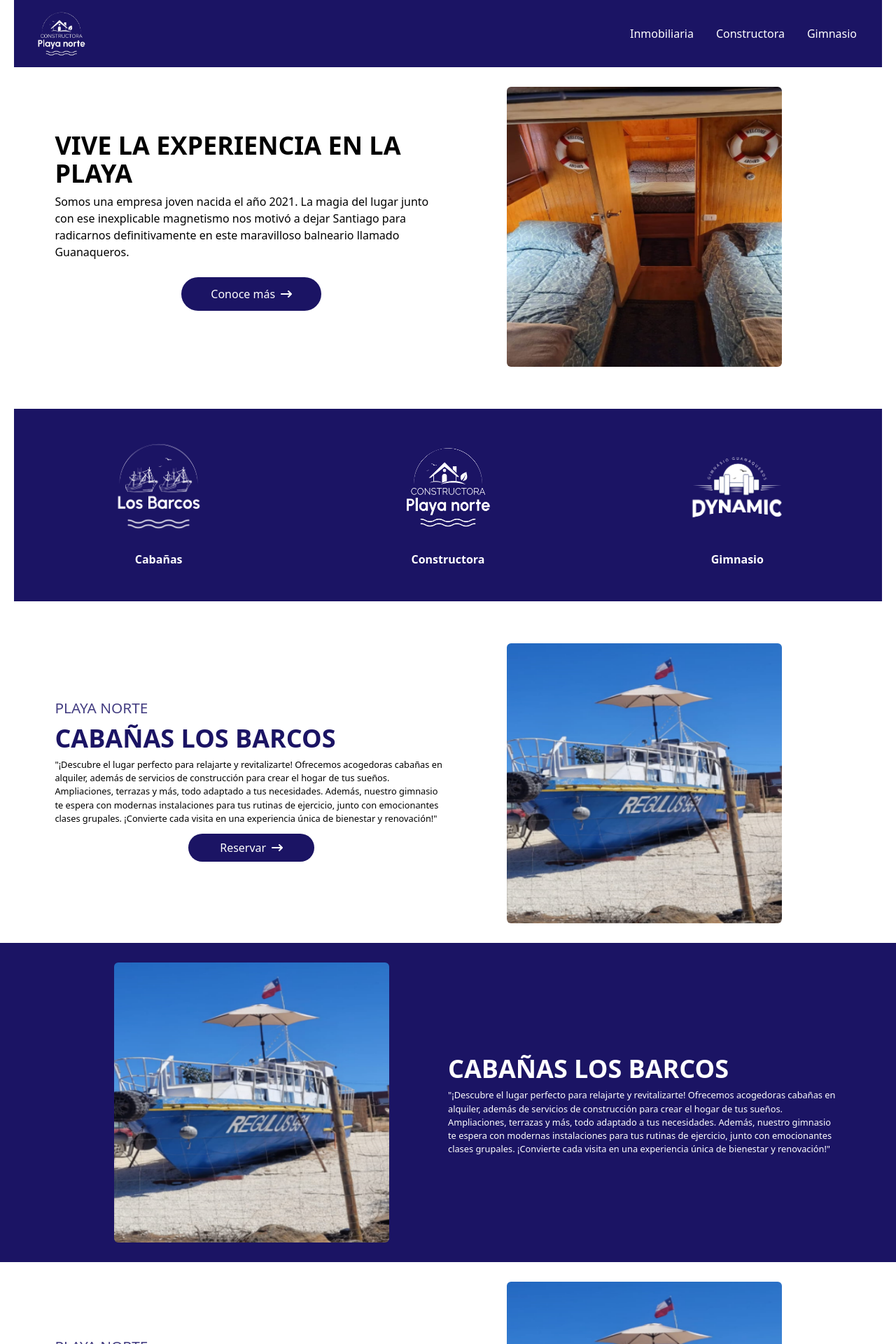
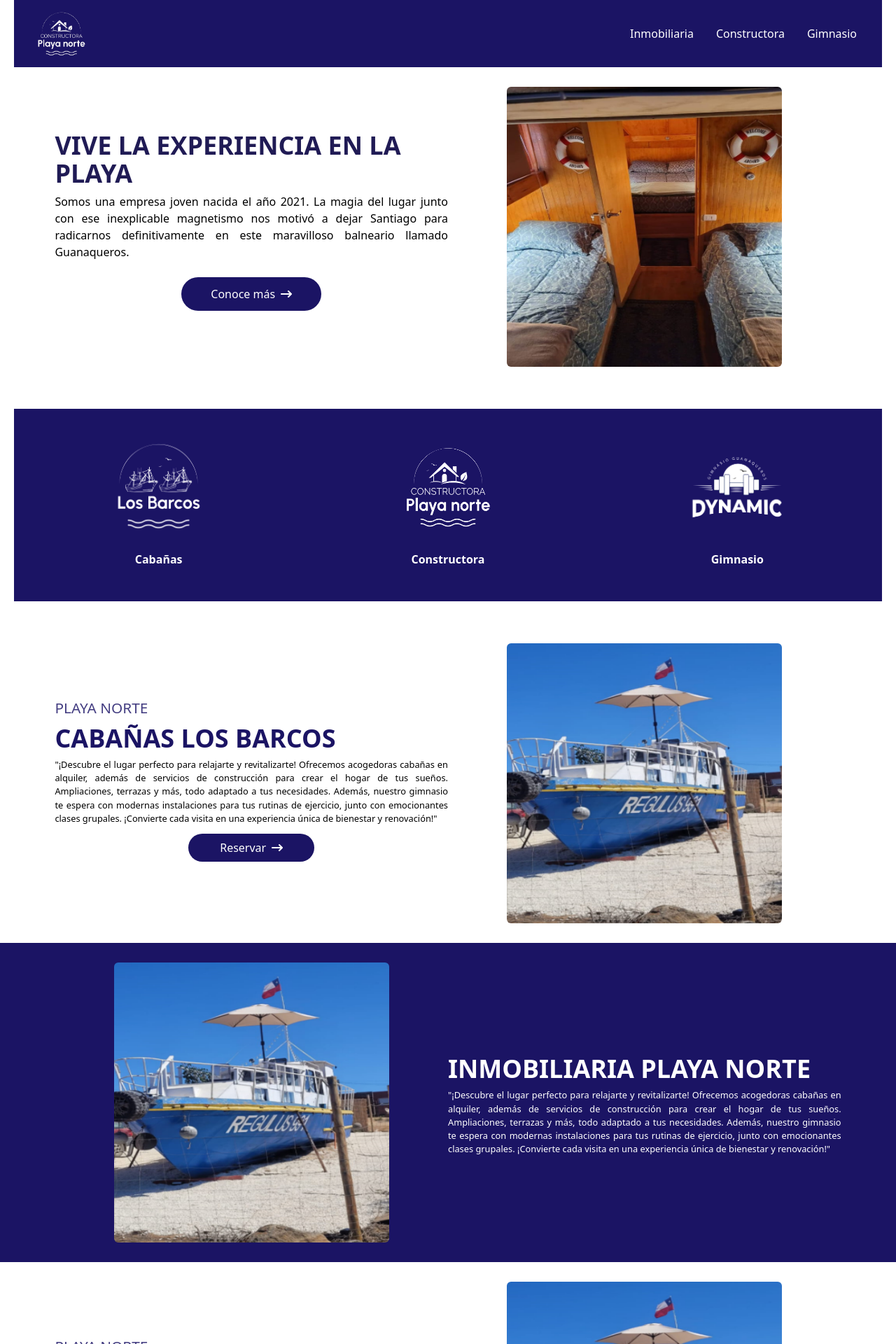
Before and after one commit to Joelherr09/cabana, a React (Create React App) app: page / in a window 1280 px wide. Shown: the top 1920 px of the page at 70% size. Built offline with nearby package versions, Linux system fonts and the light colour scheme.

Commit message:
act justify

```diff
--- a/src/components/Hero.jsx
+++ b/src/components/Hero.jsx
@@ -7,8 +7,8 @@ const Hero = () => {
     <div className='w-full py-3 px-4'>
         <div className='max-w-[1240px] md:w-[90%] mx-auto grid md:grid-cols-2'>
             <div className='flex flex-col justify-center'>
-                <h1 className='md:text-4xl sm:text-3xl text-2xl py-2 uppercase font-bold'>Vive La Experiencia En La Playa</h1>
-                <p>Somos una empresa joven nacida el año 2021. La magia del lugar junto con ese inexplicable magnetismo nos motivó a dejar Santiago para radicarnos definitivamente en este maravilloso balneario llamado Guanaqueros.</p>
+                <h1 className='md:text-4xl sm:text-3xl text-2xl text-[#201b55] py-2 uppercase font-bold'>Vive La Experiencia En La Playa</h1>
+                <p className='text-justify'>Somos una empresa joven nacida el año 2021. La magia del lugar junto con ese inexplicable magnetismo nos motivó a dejar Santiago para radicarnos definitivamente en este maravilloso balneario llamado Guanaqueros.</p>
                 <button className='bg-[#1b1464] w-[200px] rounded-[2rem] font-medium my-6 mx-auto py-3 text-white flex items-center justify-center gap-2'>Conoce más <FaArrowRightLong/></button>
             </div>
             <img className='md:w-[70%] sm:md:w-[50%] w-[90%] h-[400px] mx-auto my-4 rounded-md' src={hero} alt="/" />
--- a/src/components/SectionConstructora.jsx
+++ b/src/components/SectionConstructora.jsx
@@ -9,8 +9,8 @@ const SectionConstructora = () => {
             <img className='md:w-[70%] sm:md:w-[50%] w-[90%] h-[400px] mx-auto my-4 rounded-md' src={hero} alt="/" />
 
             <div className='flex flex-col justify-center'>
-                <h1 className='md:text-4xl sm:text-3xl text-3xl text-white py-2 uppercase font-bold'>Cabañas Los Barcos</h1>
-                <p className='text-[0.8rem]'>"¡Descubre el lugar perfecto para relajarte y revitalizarte! Ofrecemos acogedoras cabañas en alquiler, además de servicios de construcción para crear el hogar de tus sueños. Ampliaciones, terrazas y más, todo adaptado a tus necesidades. Además, nuestro gimnasio te espera con modernas instalaciones para tus rutinas de ejercicio, junto con emocionantes clases grupales. ¡Convierte cada visita en una experiencia única de bienestar y renovación!"</p>
+                <h1 className='md:text-4xl sm:text-3xl text-3xl text-white py-2 uppercase font-bold'>Inmobiliaria Playa Norte</h1>
+                <p className='text-[0.8rem] text-justify'>"¡Descubre el lugar perfecto para relajarte y revitalizarte! Ofrecemos acogedoras cabañas en alquiler, además de servicios de construcción para crear el hogar de tus sueños. Ampliaciones, terrazas y más, todo adaptado a tus necesidades. Además, nuestro gimnasio te espera con modernas instalaciones para tus rutinas de ejercicio, junto con emocionantes clases grupales. ¡Convierte cada visita en una experiencia única de bienestar y renovación!"</p>
             </div>
         </div>
     </div>
--- a/src/components/SectionLosBarcos.jsx
+++ b/src/components/SectionLosBarcos.jsx
@@ -9,7 +9,7 @@ const SectionLosBarcos = () => {
             <div className='flex flex-col justify-center'>
                 <h2 className='text-[1.3rem] text-bold text-[#443e82]'>PLAYA NORTE</h2>
                 <h1 className='md:text-4xl sm:text-3xl text-3xl text-[#1b1464] py-2 uppercase font-bold'>Cabañas Los Barcos</h1>
-                <p className='text-[0.8rem]'>"¡Descubre el lugar perfecto para relajarte y revitalizarte! Ofrecemos acogedoras cabañas en alquiler, además de servicios de construcción para crear el hogar de tus sueños. Ampliaciones, terrazas y más, todo adaptado a tus necesidades. Además, nuestro gimnasio te espera con modernas instalaciones para tus rutinas de ejercicio, junto con emocionantes clases grupales. ¡Convierte cada visita en una experiencia única de bienestar y renovación!"</p>
+                <p className='text-[0.8rem] text-justify'>"¡Descubre el lugar perfecto para relajarte y revitalizarte! Ofrecemos acogedoras cabañas en alquiler, además de servicios de construcción para crear el hogar de tus sueños. Ampliaciones, terrazas y más, todo adaptado a tus necesidades. Además, nuestro gimnasio te espera con modernas instalaciones para tus rutinas de ejercicio, junto con emocionantes clases grupales. ¡Convierte cada visita en una experiencia única de bienestar y renovación!"</p>
                 <button className='bg-[#1b1464] hover:bg-[#443e82] w-[180px] rounded-[2rem] font-medium my-3 mx-auto py-2 text-white flex items-center justify-center gap-2'>Reservar<FaArrowRightLong/></button>
             </div>
             <img className='md:w-[70%] sm:md:w-[50%] w-[90%] h-[400px] mx-auto my-4 rounded-md' src={hero} alt="/" />
```
